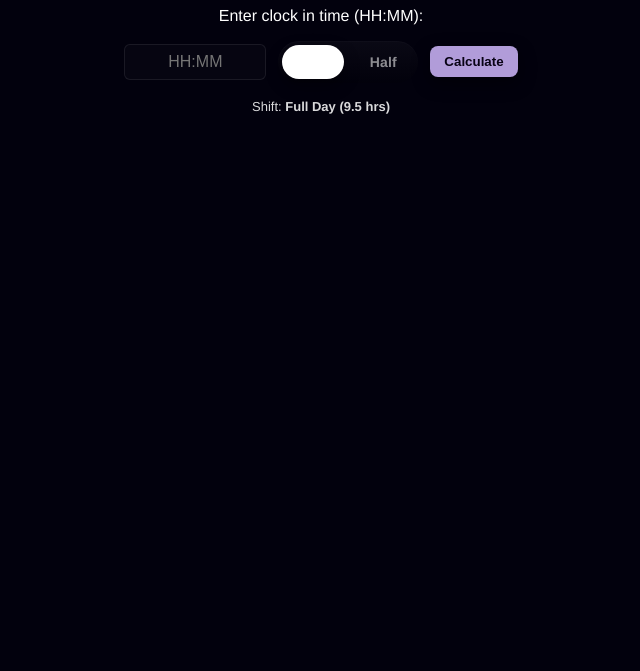
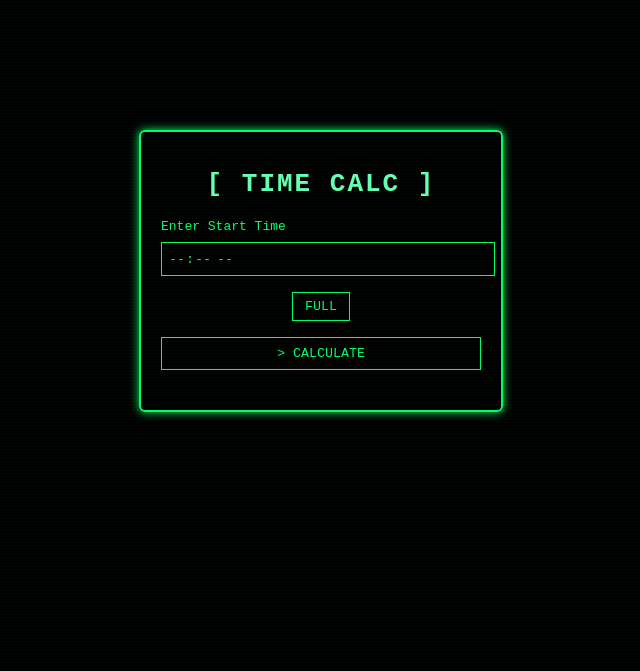
Before and after one commit to mysticalVII/time, a plain HTML site: page index.html in a window 1280 px wide. Shown: the part 129-800 px from the top of the page, without its empty margins (319-959 px from the left). Drawn offline with Linux system fonts and the light colour scheme.

Commit message:
Update index.html
Theme overhaul

```diff
--- a/index.html
+++ b/index.html
@@ -1,132 +1,138 @@
 <!DOCTYPE html>
 <html lang="en">
 <head>
-  <meta charset="utf-8" />
-  <meta name="viewport" content="width=device-width,initial-scale=1" />
+  <meta charset="UTF-8">
   <title>Time Calculator</title>
   <style>
-    :root{
-      --bg: #02010d;
-      --muted: #3a3350;
-      --accent: #B19CD9;
-      --good: #79dda3;
-      --bad: #d65b94;
-      --purple: #8084e8;
+    body {
+      background: black;
+      color: #00ff66;
+      font-family: monospace;
+      display: flex;
+      justify-content: center;
+      align-items: center;
+      height: 100vh;
+      margin: 0;
     }
-    body{
-      background: var(--bg);
-      color: #fff;
-      font-family: Helvetica, Arial, sans-serif;
-      text-align:center;
-      padding-top:48px;
+    .container {
+      border: 2px solid #00ff66;
+      padding: 20px;
+      border-radius: 6px;
+      width: 320px;
+      text-align: left;
+      box-shadow: 0 0 10px #00ff66;
     }
-    input[type="text"]{
-      width:120px;
-      padding:8px 10px;
-      font-size:16px;
-      text-align:center;
-      border-radius:6px;
-      border:1px solid rgba(255,255,255,0.08);
-      background: rgba(255,255,255,0.02);
-      color: #fff;
+    h1 {
+      text-align: center;
+      margin-bottom: 20px;
+      letter-spacing: 2px;
+      color: #66ffb2;
     }
-    .controls{ margin:16px 0; display:flex; gap:12px; justify-content:center; align-items:center; flex-wrap:wrap; }
-
-    /* Fancy toggle */
-    .switch{
-      display:inline-block;
-      width:140px;
-      height:42px;
-      position:relative;
-      cursor:pointer;
+    label {
+      display: block;
+      margin-bottom: 8px;
     }
-    .switch input{ display:none; }
-    .slider{
-      position:absolute;
-      inset:0;
-      border-radius:999px;
-      background: linear-gradient(180deg, rgba(255,255,255,0.03), rgba(0,0,0,0.12));
-      box-shadow: inset 0 1px 0 rgba(255,255,255,0.02);
-      padding:4px;
-      box-sizing:border-box;
+    input[type="time"] {
+      width: 100%;
+      padding: 6px;
+      background: black;
+      border: 1px solid #00ff66;
+      color: #00ff66;
+      outline: none;
+      margin-bottom: 16px;
     }
-    .option{
-      position:absolute;
-      top:0; bottom:0;
-      width:50%;
-      display:flex;
-      align-items:center;
-      justify-content:center;
-      font-weight:700;
-      letter-spacing:0.2px;
-      font-size:14px;
-      color: rgba(255,255,255,0.9);
-      transition: color .18s, opacity .18s;
-      pointer-events:none;
+    button {
+      background: black;
+      border: 1px solid #00ff66;
+      color: #00ff66;
+      padding: 8px;
+      width: 100%;
+      cursor: pointer;
+      font-family: monospace;
     }
-    .left{ left:0; }
-    .right{ right:0; }
-    .knob{
-      position:absolute;
-      top:4px;
-      left:4px;
-      width:calc(50% - 8px);
-      height:calc(100% - 8px);
-      background:#fff;
-      border-radius:999px;
-      transition: transform .22s;
-      box-shadow: 0 6px 16px rgba(0,0,0,0.4);
+    button:hover {
+      background: #00ff66;
+      color: black;
     }
-    /* visual state when checked (Half Day) */
-    .switch input:checked + .slider{ background: linear-gradient(180deg,#223b2d,#1b2e27); }
-    .switch input:checked + .slider .knob{ transform: translateX(100%); }
-    .switch input:checked + .slider .left{ opacity:0.6; color: rgba(255,255,255,0.9); }
-    .switch input:not(:checked) + .slider .right{ opacity:0.6; }
-
-    /* Button */
-    button{
-      padding:8px 14px;
-      border-radius:8px;
-      font-weight:700;
-      border:none;
-      cursor:pointer;
-      background:var(--accent);
-      color:#080214;
-      box-shadow: 0 6px 18px rgba(0,0,0,0.45);
+    .toggle {
+      margin-bottom: 16px;
+      text-align: center;
     }
-    button:hover{ filter:brightness(1.06); }
-
-    #result{ margin-top:18px; font-weight:600; }
-    #countdown{ margin-top:8px; font-size:16px; }
-
-    .small{ font-size:13px; opacity:0.85; margin-top:6px; }
+    .toggle button {
+      width: auto;
+      padding: 6px 12px;
+      margin: 0 auto;
+    }
+    .result {
+      margin-top: 20px;
+      font-size: 18px;
+      text-align: center;
+    }
+    /* Retro scanline effect */
+    body::before {
+      content: "";
+      position: fixed;
+      top: 0;
+      left: 0;
+      right: 0;
+      bottom: 0;
+      background: repeating-linear-gradient(
+        to bottom,
+        rgba(0, 0, 0, 0) 0px,
+        rgba(0, 0, 0, 0) 2px,
+        rgba(0, 255, 102, 0.05) 3px
+      );
+      pointer-events: none;
+    }
   </style>
 </head>
 <body>
-  <h1>Time Calculator</h1>
+  <div class="container">
+    <h1>[ TIME CALC ]</h1>
 
-  <p>Enter clock in time (HH:MM):</p>
+    <label for="timeInput">Enter Start Time</label>
+    <input type="time" id="timeInput">
 
-  <div class="controls">
-    <input id="timeInput" type="text" placeholder="HH:MM" aria-label="Clock in time">
-    <!-- Toggle -->
-    <label class="switch" title="Toggle Full / Half day">
-      <input id="shiftToggle" type="checkbox">
-      <span class="slider">
-        <span class="option left">Full</span>
-        <span class="option right">Half</span>
-        <span class="knob" aria-hidden="true"></span>
-      </span>
-    </label>
+    <div class="toggle">
+      <button id="toggleBtn">FULL</button>
+    </div>
 
-    <button id="calculateBtn">Calculate</button>
+    <button id="calcBtn">&gt; CALCULATE</button>
+
+    <div id="result" class="result"></div>
   </div>
 
-  <div id="shiftInfo" class="small">Shift: <strong>Full Day (9.5 hrs)</strong></div>
+  <script>
+    let isFullDay = true;
+    const toggleBtn = document.getElementById("toggleBtn");
+    const calcBtn = document.getElementById("calcBtn");
+    const timeInput = document.getElementById("timeInput");
+    const result = document.getElementById("result");
 
-  <p id="result"></p>
-  <p id="countdown"></p>
+    toggleBtn.addEventListener("click", () => {
+      isFullDay = !isFullDay;
+      toggleBtn.textContent = isFullDay ? "FULL" : "HALF";
+    });
 
-  <script src="script.js"></script>
+    calcBtn.addEventListener("click", () => {
+      const time = timeInput.value;
+      if (!time) return;
+
+      const [hours, minutes] = time.split(":").map(Number);
+      if (isNaN(hours) || isNaN(minutes)) return;
+
+      let addedHours = isFullDay ? 8 : 4;
+      const date = new Date();
+      date.setHours(hours);
+      date.setMinutes(minutes);
+      date.setSeconds(0);
+      date.setHours(date.getHours() + addedHours);
+
+      const hh = String(date.getHours()).padStart(2, "0");
+      const mm = String(date.getMinutes()).padStart(2, "0");
+
+      result.textContent = "END TIME ► " + hh + ":" + mm;
+    });
+  </script>
 </body>
 </html>
```
